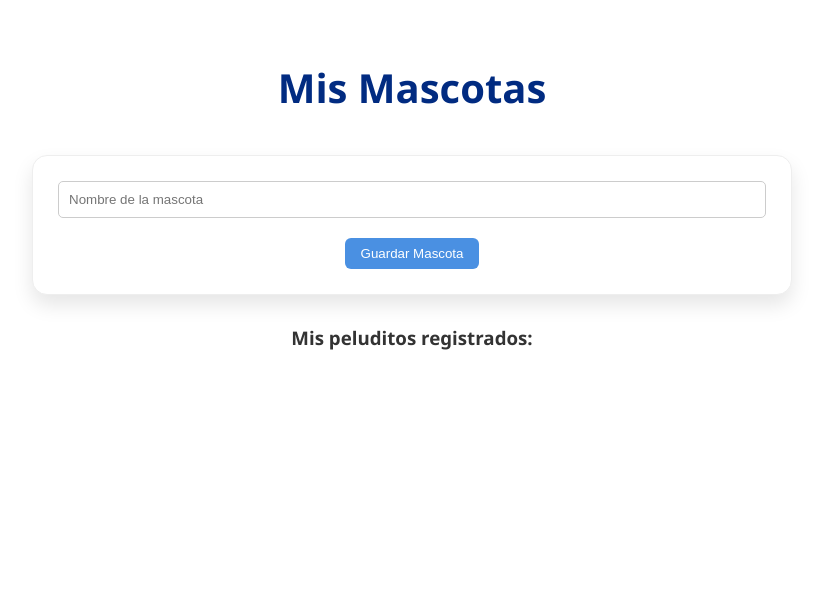
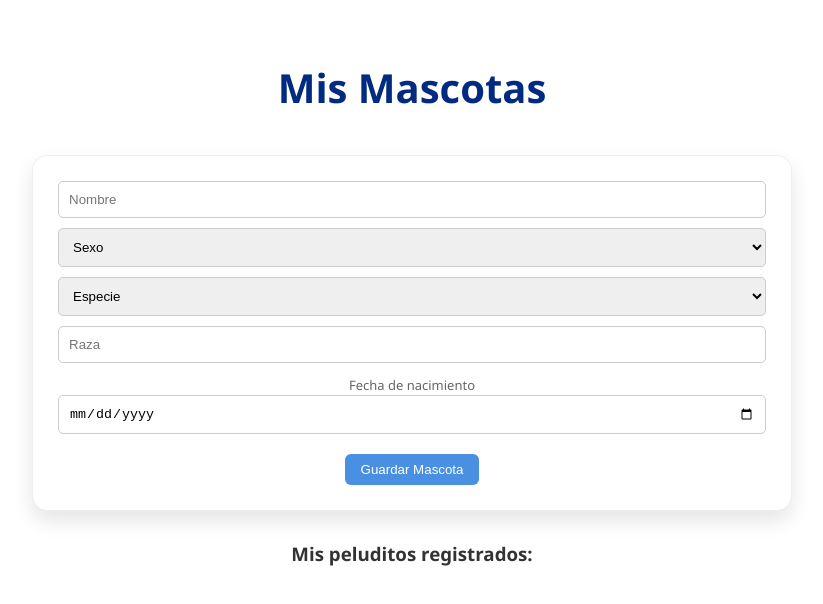
Before and after one commit to Jaely19/Patitas-Sanas, a React (Vite) app in the folder frontend/: page /mis-mascotas in a window 1280 px wide. Shown: the top 604 px of the page, without its empty margins (228-1051 px from the left). Built offline with nearby package versions, Linux system fonts and the light colour scheme.

Commit message:
agregar campos mascota

```diff
--- a/frontend/src/pages/MisMascotas.jsx
+++ b/frontend/src/pages/MisMascotas.jsx
@@ -4,7 +4,13 @@ import './PortalCliente.css';
 
 function MisMascotas() {
   const [mascotas, setMascotas] = useState([]);
-  const [nombre, setNombre] = useState('');
+  const [form, setForm] = useState({
+    nombre: '',
+    sexo: '',
+    especie: '',
+    raza: '',
+    fecha_nacimiento: ''
+  });
 
   useEffect(() => {
     cargarMascotas();
@@ -14,17 +20,19 @@ function MisMascotas() {
     try {
       const { data: { user } } = await supabase.auth.getUser();
       if (!user) return;
-
       const { data, error } = await supabase
         .from('mascota')
         .select('*')
         .eq('user_id', user.id);
-
       if (error) throw error;
       if (data) setMascotas(data);
     } catch (err) {
       console.error("Error al cargar:", err.message);
     }
+  };
+
+  const handleChange = (e) => {
+    setForm({ ...form, [e.target.name]: e.target.value });
   };
 
   const registrarMascota = async (e) => {
@@ -35,12 +43,12 @@ function MisMascotas() {
 
       const { error } = await supabase
         .from('mascota')
-        .insert([{ nombre: nombre, user_id: user.id }]);
+        .insert([{ ...form, user_id: user.id }]);
 
       if (error) throw error;
 
       alert("¡Mascota registrada!");
-      setNombre('');
+      setForm({ nombre: '', sexo: '', especie: '', raza: '', fecha_nacimiento: '' });
       cargarMascotas();
     } catch (err) {
       alert("Error: " + err.message);
@@ -56,14 +64,28 @@ function MisMascotas() {
       <div className="dashboard-grid">
         <div className="card">
           <form onSubmit={registrarMascota}>
-            <input
-              type="text"
-              placeholder="Nombre de la mascota"
-              value={nombre}
-              onChange={(e) => setNombre(e.target.value)}
-              required
-              style={{ width: '100%', padding: '10px', marginBottom: '10px', borderRadius: '5px', border: '1px solid #ccc' }}
-            />
+            <input type="text" name="nombre" placeholder="Nombre" value={form.nombre} onChange={handleChange} required style={input} />
+
+            <select name="sexo" value={form.sexo} onChange={handleChange} required style={input}>
+              <option value="">Sexo</option>
+              <option value="Macho">Macho</option>
+              <option value="Hembra">Hembra</option>
+            </select>
+
+            <select name="especie" value={form.especie} onChange={handleChange} required style={input}>
+              <option value="">Especie</option>
+              <option value="Perro">Perro</option>
+              <option value="Gato">Gato</option>
+              <option value="Conejo">Conejo</option>
+              <option value="Ave">Ave</option>
+              <option value="Otro">Otro</option>
+            </select>
+
+            <input type="text" name="raza" placeholder="Raza" value={form.raza} onChange={handleChange} style={input} />
+
+            <label style={{ fontSize: '13px', color: '#666' }}>Fecha de nacimiento</label>
+            <input type="date" name="fecha_nacimiento" value={form.fecha_nacimiento} onChange={handleChange} style={input} />
+
             <button type="submit" className="btn-secundario">Guardar Mascota</button>
           </form>
         </div>
@@ -72,9 +94,9 @@ function MisMascotas() {
       <h3 style={{ marginTop: '30px', color: '#333' }}>Mis peluditos registrados:</h3>
       <ul style={{ listStyle: 'none', padding: 0 }}>
         {mascotas.map(m => (
-          // Cambiado de m.id a m.id_mascota para coincidir con tu tabla
-          <li key={m.id_mascota} className="card" style={{ margin: '10px auto', maxWidth: '300px' }}>
-            {m.nombre}
+          <li key={m.id_mascota} className="card" style={{ margin: '10px auto', maxWidth: '400px', padding: '15px' }}>
+            <strong>{m.nombre}</strong> — {m.especie} ({m.raza})<br/>
+            <span>Sexo: {m.sexo} | Nacimiento: {m.fecha_nacimiento}</span>
           </li>
         ))}
       </ul>
@@ -82,4 +104,12 @@ function MisMascotas() {
   );
 }
 
+const input = {
+  width: '100%',
+  padding: '10px',
+  marginBottom: '10px',
+  borderRadius: '5px',
+  border: '1px solid #ccc'
+};
+
 export default MisMascotas;
```
